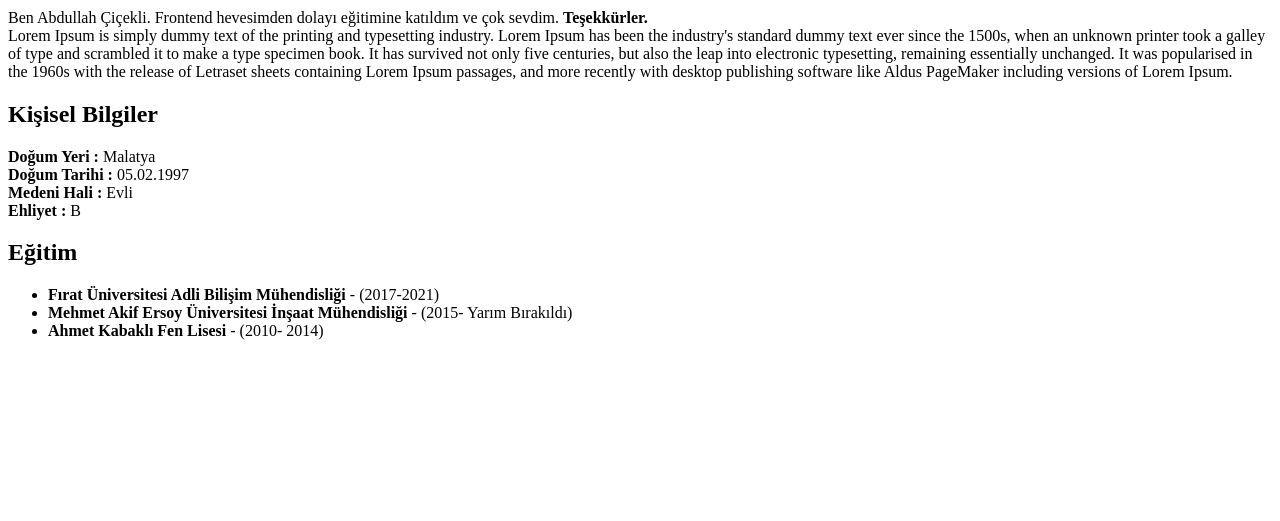
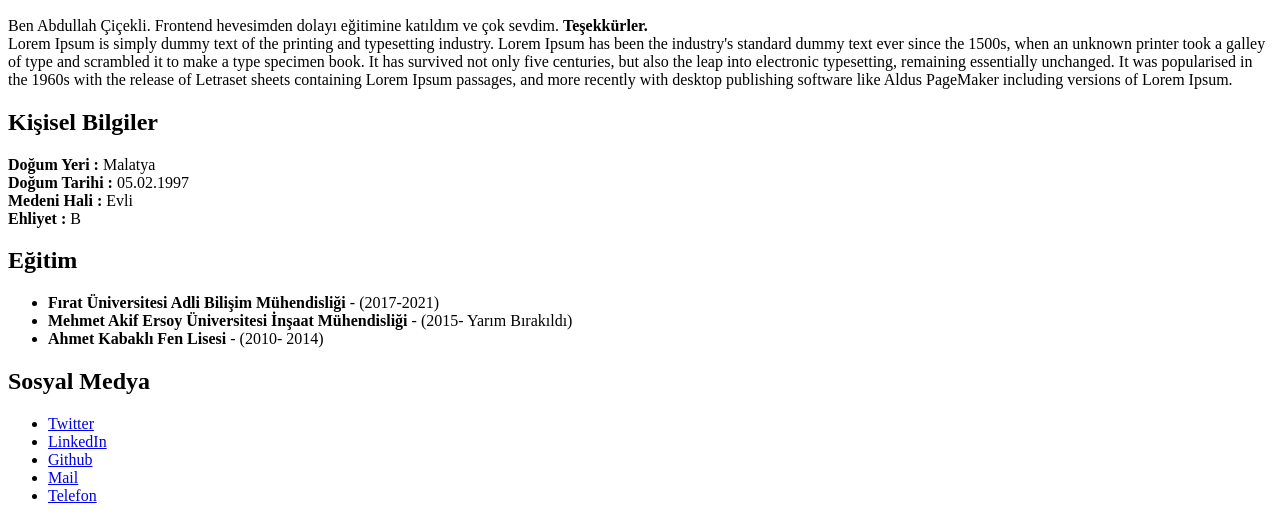
Before and after one commit to abdullahcicekli/patikaFrontend, a plain HTML site: page index.html in a window 1280 px wide. Shown: the part 352-873 px from the top of the page. Before the commit the page ends 800 px from the top, so only its background shows below. Drawn offline with Linux system fonts and the light colour scheme.

Commit message:
new features

```diff
--- a/index.html
+++ b/index.html
@@ -9,7 +9,7 @@
 <h1>Abdullah Çiçekli</h1>
 <hr>
 
-<img src="https://abdullahcicekli.github.io/pp.jpg" height="200" width="200" alt="Abdullah Çiçekli">
+<img src="https://abdullahcicekli.github.io/pp.jpg" border="4" title="Abdullah Çiçekli" height="200" width="200" alt="Abdullah Çiçekli">
 
 <h2>Hakkımda</h2>
 <!-- Hakkımda kısmı boş kalmaması için lorem ipsum eklendi.-->
@@ -31,5 +31,17 @@
 
 </ul>
 
+<h2>Sosyal Medya</h2>
+
+
+<ul>
+    <li><a href="https://twitter.com/bdullahC" target="_blank"> Twitter </a></li>
+    <li><a href="https://www.linkedin.com/in/cicekliabdullah/" target="_blank"> LinkedIn </a></li>
+    <li><a href="https://github.com/abdullahcicekli" target="_blank"> Github </a></li>
+    <li><a href="mailto:abdulahcicekli@gmail.com">Mail</a></li>
+    <li><a href="tel:+905056389714">Telefon</a></li>
+</ul>
+
+
 </body>
 </html>
```
Also changed, not shown: first_lesson.html (+1 -1 lines).
